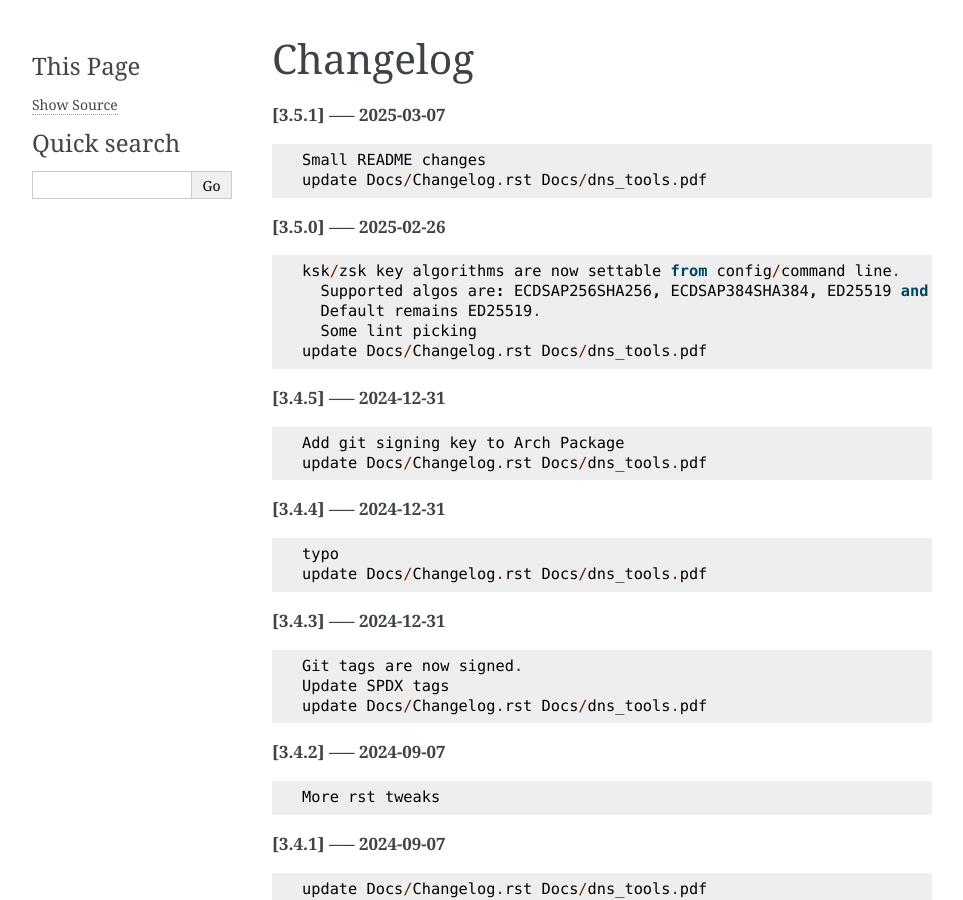
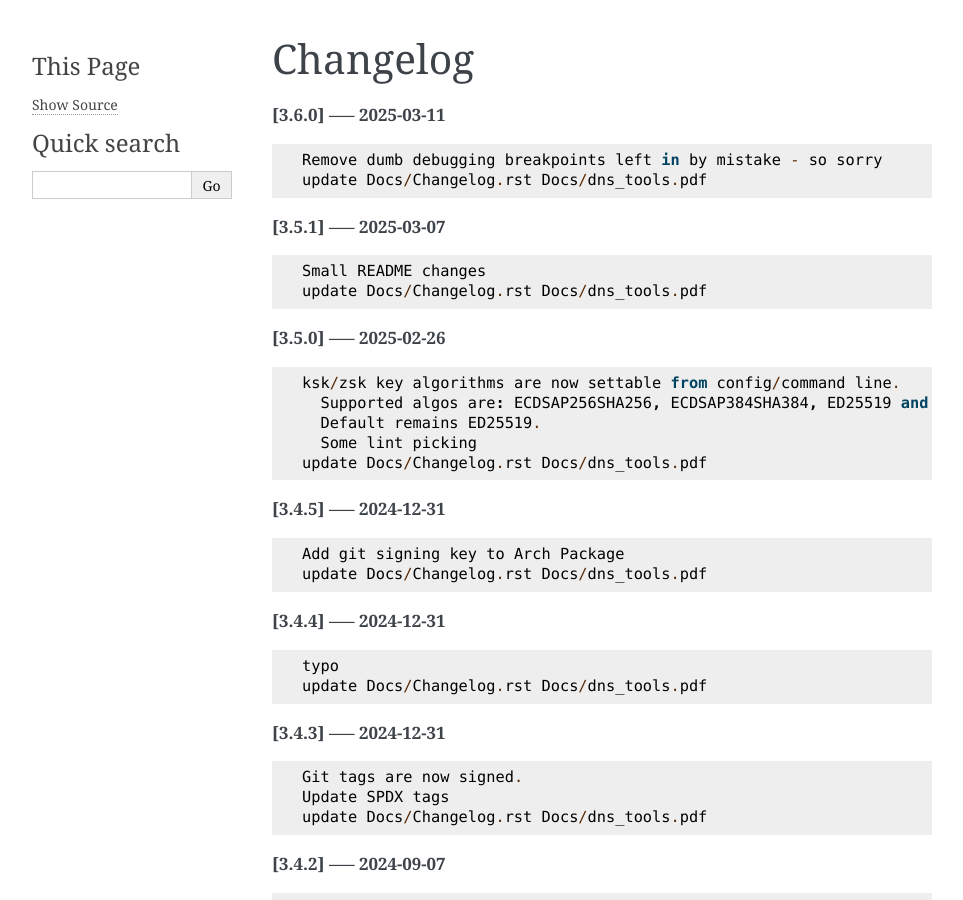
Before and after one commit to gene-git/dns_tools, a Sphinx documentation site: the page built from Docs/Changelog.rst, in a window 1280 px wide and 900 px high. Shown: the whole window, without its empty margins (148-1111 px from the left). Built offline with Sphinx 7.4.7, drawn with Linux system fonts in a browser that asks for light colours; pages that are not in the unit, such as notebooks, are missing from menus.

Commit message:
update Docs/Changelog.rst Docs/dns_tools.pdf

```diff
--- a/Docs/Changelog.rst
+++ b/Docs/Changelog.rst
@@ -1,5 +1,11 @@
 Changelog
 =========
+
+**[3.6.0] ----- 2025-03-11** ::
+
+	    Remove dumb debugging breakpoints left in by mistake - so sorry
+	    update Docs/Changelog.rst Docs/dns_tools.pdf
+
 
 **[3.5.1] ----- 2025-03-07** ::
 
```
Also changed, not shown: 1 other file.
